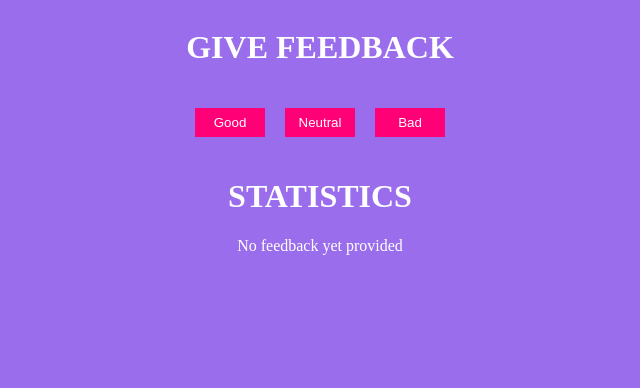
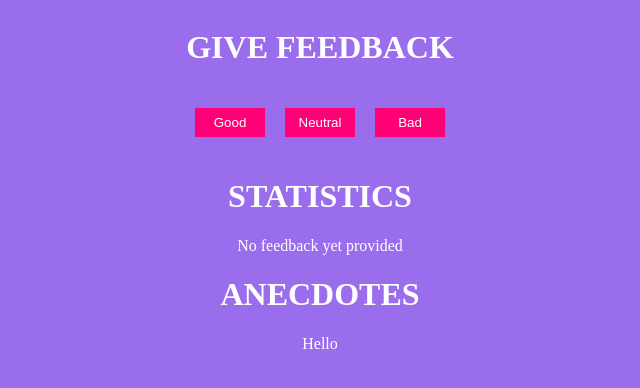
Before and after one commit to ElvisAns/openfullstack, a React (Create React App) app in the folder part1/unicafe/: page / in a window 1280 px wide. Shown: the top 388 px of the page, without its empty margins (320-960 px from the left). Built offline with nearby package versions, Linux system fonts and the light colour scheme.

Commit message:
Add quote

```diff
--- a/part1/unicafe/src/App.js
+++ b/part1/unicafe/src/App.js
@@ -57,7 +57,8 @@ const StatisticsOveral= ({data}) =>{
   }
 }
 
-const StatTitle = ()=><div><h1>Statistics</h1></div>
+const Quote = ({text})=><p className='quote'><blockquote>{text}</blockquote></p>
+const StatTitle = (prop)=><div><h1>{prop.text}</h1></div>
 
 const App = () => {
   // save clicks of each button to its own state
@@ -86,11 +87,15 @@ const App = () => {
       <Buttons callback={setNeutral} text="Neutral" />
       <Buttons callback={setBad} text="Bad" />
 
-      <StatTitle />
+      <StatTitle text="Statistics"/>
       <Statistics text="Good" count={good} />
       <Statistics text="Neutral" count={neutral} />
       <Statistics text="Bad" count={bad} />
       <StatisticsOveral data={{good:good,neutral:neutral,bad:bad}} />
+
+      <StatTitle text="Anecdotes"/>
+      <Quote text="Hello" />
+
     </div>
   )
 }
```
